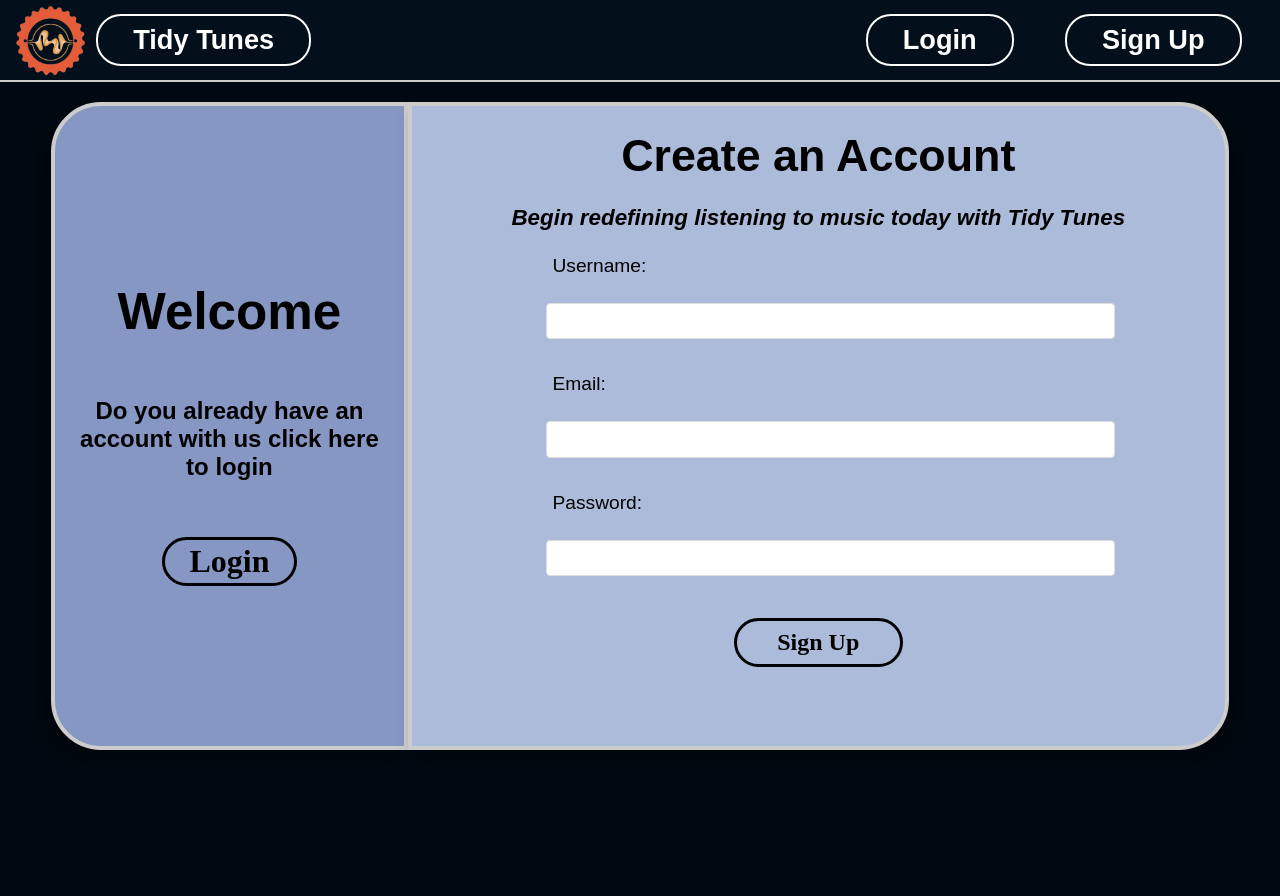
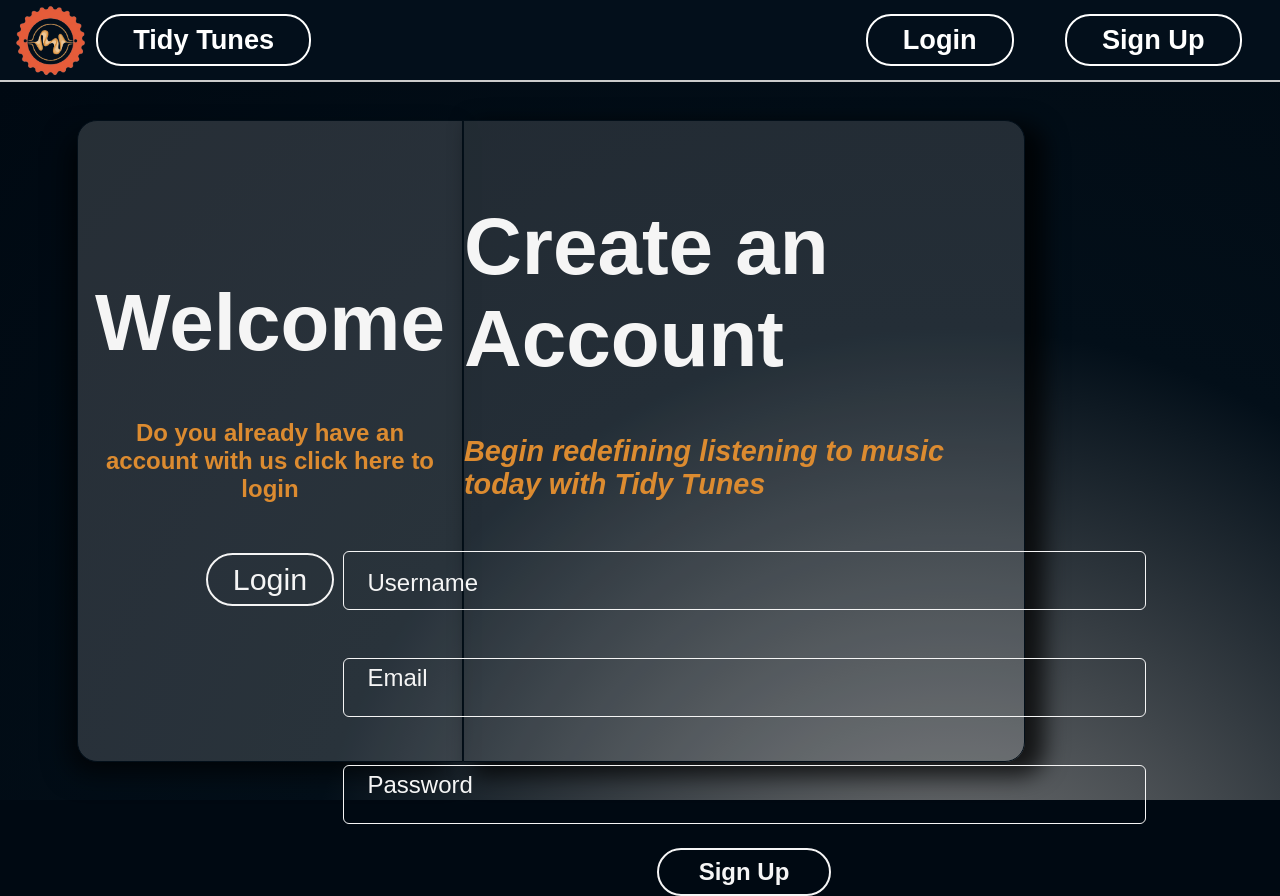
Before and after one commit to jayyy044/Tidy-Tunes, a React (Vite) app in the folder Frontend/: page /register in a window 1280 px wide. Before the commit the page ends 800 px from the top, so only its background shows below. Built offline with nearby package versions, Linux system fonts and the light colour scheme; a web font is replaced by a local one.

Commit message:
cleaned up login and register page make login hook

```diff
--- a/Frontend/src/app.css
+++ b/Frontend/src/app.css
@@ -11,4 +11,5 @@ body{
 :root{
     --navbarHeight: 98.55px;
     --AccentColor: #dc8b30;
+    --FontBorderColor: #f5f5f5;
 }
--- /dev/null
+++ b/Frontend/src/hooks/useLogin.jsx
@@ -0,0 +1,62 @@
+import React, { useState } from 'react'
+import { useAuthContext } from '../../hooks/useAuthContext';
+
+
+export const useLogin = () => {
+    const { dispatch } = useAuthContext();
+    const [error, setError ] = useState({ email: '', password: '', default: '' })
+    const [isLoading, setIsLoading] = useState(null)
+
+    const Login = async (email, password) => {
+        setIsLoading(true)
+        setError({})
+        try {
+            const response = await fetch('/api/login', {
+                method: 'POST',
+                headers: { 'Content-Type': 'application/json' },
+                body: JSON.stringify({ email, password })
+            });
+            const data = await response.json();
+            if (!response.ok) {
+                switch (data.error) {
+                    case "Invalid Email":
+                        setError({ ...error, email: 'Invalid Email' });
+                        break;
+                    case "Invalid Password":
+                        setError({ ...error, password: 'Invalid Password' });
+                        break;
+                    default:
+                        setError({...error, default: 'Error Logging In' })
+                        break;
+                }
+                setIsLoading(false);
+                return;
+            }
+            else {
+                let userState = {};
+                const storedUserState = localStorage.getItem('userState');
+                if (storedUserState) {
+                  try {
+                    userState = JSON.parse(storedUserState);
+                    userState.JWT_access = data.JWT_access;
+                    userState.Username = data.username;
+                    localStorage.setItem('userState', JSON.stringify(userState));
+                  } catch (error) {
+                    console.log('Error parsing userState:', error);
+                    setError({...error, default: 'Error Logging In' })
+                  }
+                }
+                dispatch({ type: 'LOGIN', payload: { JWT_access: data.JWT_access, Username: data.username } });
+                setError({});
+                setIsLoading(false);
+            }
+        }
+        catch (error) {
+            console.log('There was an error that occured', error)
+            setError({ ...error, default: 'Error Logging In' });
+            setIsLoading(false);
+        }
+    }
+
+    return {Login, isLoading, error}
+}
--- a/Frontend/src/pages/LoginPage/LoginPage.jsx
+++ b/Frontend/src/pages/LoginPage/LoginPage.jsx
@@ -2,13 +2,12 @@ import React, { useState, useEffect } from 'react';
 import { toast } from 'react-toastify';
 import { Link, useNavigate } from 'react-router-dom';
 import './LoginPage.css';
-import { useAuthContext } from '../../hooks/useAuthContext';
+import { useLogin } from '../../hooks/useLogin'
 
 const LoginForm = () => {
     const { state, dispatch } = useAuthContext();
     const [email, setEmail] = useState('');
     const [password, setPassword] = useState('');
-    const [errors, setErrors] = useState({ email: '', password: '' });
     useEffect(() => {
         if (state.token){
             console.log("State token updated:", state.token);
@@ -16,29 +15,23 @@ const LoginForm = () => {
         }
     }, [state.token]);
 
-    const handleSubmit = async (event) => {
+    const FormSubmit = async (event) => {
         event.preventDefault();
+        useLogin()
         try {
             const response = await fetch('/api/login', {
                 method: 'POST',
                 headers: { 'Content-Type': 'application/json' },
                 body: JSON.stringify({ email, password })
             });
-            const responseData = await response.json();
+            const json_response = await response.json();
             if (!response.ok) {
-                switch (responseData.error) {
+                switch (json_response.error) {
                     case "Invalid Email":
                         setErrors({ ...errors, email: 'Invalid Email' });
                         break;
                     case "Invalid Password":
                         setErrors({ ...errors, password: 'Invalid Password' });
-                        break;
-                    case "Invalid Email and Password":
-                        setErrors({
-                            ...errors,
-                            email: 'Invalid Email',
-                            password: 'Invalid Password'
-                        });
                         break;
                     default:
                         break;
@@ -50,16 +43,16 @@ const LoginForm = () => {
                 setPassword('');
                 setErrors({});
                 toast.success('User Logged in! Welcome back to Tidy Tunes');
-                dispatch({ type: 'LOGIN', payload: responseData.token });
+                dispatch({ type: 'LOGIN', payload: json_response.token });
             }
-        } catch (error) {
+        }
+        catch(error){
             toast.error('Error During Logging In');
             console.log(error);
         }
     };
     const handleFocus = (inputName) => {
         setErrors({...errors, [inputName]: ''})
-
     }
     const SpotifyAuthUrl = async (token) => {
         try {
@@ -84,46 +77,51 @@ const LoginForm = () => {
     return (
         <div className="Login_Container">
              <div className="Login_WelcomeCard">
-                <h1 style= 'color:#dc8b30'>Welcome</h1>
+                <h1>Welcome</h1>
                 <h2>
                     Don't have an account? That's okay, click below to sign up.
                 </h2>
                 <Link to='/register'>Sign Up</Link>
             </div>
             <div className="Login_FormCard">
-                {/* <h1>Login</h1>
+                <h1>Login</h1>
                 <h2>
                     Login and let your Tidy Tunes redefine your music listening.
                 </h2>
-                <form onSubmit={handleSubmit}>
-                    <label htmlFor="email">Email:</label>
-                    <br />
-                    <input
+                <form onSubmit={FormSubmit} >
+
+                    <label >
+                        <input
+                        className={`input_field_L ${email ? 'has-value' : ''}`}
                         type="email"
+                        placeholder=" "
                         onChange={(event) => setEmail(event.target.value)}
                         onFocus={() => handleFocus('email')}
                         required
                         value={email}
-                        style={{border: errors.email && "2px solid red"}}
-                    />
-                    {errors.email && <div className="Login_Error">{errors.email}</div>}
+                        style={{border: errors.email && "2px solid red"}} />
+                        <span className={`input_label_EL ${errors.email ? 'error' : ''}`}>Email</span>
+                    </label>
 
+                    {errors.email && <div className="Login_Error_E">{errors.email}</div>}
 
-                    <label htmlFor="password">Password:</label>
-                    <br />
-                    <input
+                    <label >
+                       <input
+                        className={`input_field_L ${password ? 'has-value' : ''}`}
                         type="password"
+                        placeholder=' '
                         onChange={(event) => setPassword(event.target.value)}
                         onFocus={() => handleFocus('password')}
                         required
                         value={password}
-                        style={{border: errors.password && "2px solid red"}}
-                    />
-                    {errors.password && <div className="Login_Error">{errors.password}</div>}
+                        style={{border: errors.password && "2px solid red"}} />
+                        <span className={`input_label_PL ${errors.password ? 'error' : ''}`} >Password</span>
+                    </label>
 
+                    {errors.password && <div className="Login_Error_P">{errors.password}</div>}
 
                     <button type="submit">Login</button>
-                </form>  */}
+                </form>
             </div>
         </div>
     );
--- a/Frontend/src/pages/RegisterPage/RegisterPage.css
+++ b/Frontend/src/pages/RegisterPage/RegisterPage.css
@@ -1,143 +1,213 @@
- .Register_Container{
+.Register_Container{
     display: flex;
-    flex:1;
     flex-direction: row;
-    height: 86vh;
-    width: 100vw;
-    margin: auto;
     align-items: center;
-
+    height: calc(100dvh - var(--navbarHeight));
+    background: radial-gradient(circle farthest-corner at 950px 900px,#7d7d7d,#030f19,#000912);
 }
 
-.Register_WelcomeCard{
-    border: 4px solid #ccc;
-    box-shadow: -10px 10px 20px rgba(0, 0, 0, 0.4);
-    background-color:#8697C4;
+.Register_WelcomeCard {
+    background: rgba(255, 255, 255, 0.15);
+    border: 1px solid #030f19;
     width: 30vw;
     height: 80vh;
-    border-top-left-radius: 50px;
-    border-bottom-left-radius: 50px;
+    border-top-left-radius: 20px;
+    border-bottom-left-radius: 20px;
+    box-shadow: -10px 13px 28px -4px rgba(0,0,0,0.75);
+    margin-left: 77px;
     display: flex;
     flex-direction: column;
     justify-content: center;
-    margin-left: 4vw;
-}
-
-.Register_FormCard{
-    border: 4px solid #ccc;
-    box-shadow: 10px 10px 20px rgba(0, 0, 0, 0.4);
-    background-color: #ADBBDA;
-    width: 70vw;
-    height: 80vh;
-    margin-right: 4vw;
-    border-top-right-radius: 50px;
-    border-bottom-right-radius: 50px;
+    align-items: center;
 }
 
 .Register_WelcomeCard h1{
-    font-size: 320%;
-    text-align: center;
-    margin-bottom: 7vh;
-    margin-top: 12vh;
-}
-
-.Register_FormCard h1{
-    font-size: 280%;
-    text-align: center;
-    margin-bottom: 3vh;
-    margin-top: 3vh;
+    font-size: 5rem;
+    margin-bottom: 50px;
+    color: var(--FontBorderColor)
 }
 
 .Register_WelcomeCard h2{
+    padding-inline: 1vw;
+    font-size: 1.5rem;
     text-align: center;
-    margin-bottom: 7vh;
-    padding-left: 1vw;
-    padding-right: 1vw;
-}
-
-.Register_FormCard h2{
-    text-align: center;
-    margin-bottom: 3vh;
-    padding-left: 1vw;
-    padding-right: 1vw;
-    font-style: italic;
-    font-size: 140%;
+    margin-bottom: 50px;
+    color: var(--AccentColor)
 }
 
 .Register_WelcomeCard a{
-    padding: 1% 7%;
-    font-size: 2em;
-    background-color: #8697C4;
+    padding: 7px 25px;
+    font-size: 1.9rem;
     border-radius: 50px;
-    margin: 0 auto;
-    margin-bottom: 10vh;
-    font-family: 'Times New Roman', Times, serif;
-    font-weight: bold;
-    border: 3px solid black;
-    transition: transform 0.3s ease;
+    border: 2px solid var(--FontBorderColor);
+    transition: box-shadow 0.5s ease-in-out, border-color 0.5s ease-in-out,
+    color 0.5s ease-in-out, text-shadow 0.5s ease-in-out, transform 0.5s ease-in-out;
     text-decoration: none;
-    color: black;
+    color: var(--FontBorderColor);
 }
 
 .Register_WelcomeCard a:hover{
     transform: translateY(-8px);
+    border-color:var(--AccentColor) ;
+    box-shadow: 0 0 15px 5px var(--AccentColor);
+    color: var(--AccentColor);
+    text-shadow: 1px 3px 5px var(--AccentColor);
+}
+
+.Register_FormCard{
+    background: rgba(255, 255, 255, 0.13);
+    border: 1px solid #030f19;
+    width: 70vh;
+    height: 80vh;
+    box-shadow: 15px 9px 22px 5px rgba(0,0,0,0.75);
+    margin-right: 77px;
+    display: flex;
+    flex-direction: column;
+    align-items: center;
+    border-top-right-radius: 20px;
+    border-bottom-right-radius: 20px;
+}
+
+.Register_FormCard h1{
+    font-size: 5rem;
+    margin-top: 5rem;
+    margin-bottom: 50px;
+    color: var(--FontBorderColor);
+}
+
+.Register_FormCard h2{
+    font-size: 1.8rem;
+    margin-bottom: 50px;
+    font-style: italic;
+    color: var(--AccentColor);
 }
 
 .Register_FormCard form{
     display: flex;
     flex-direction: column;
     align-items: center;
-    /* width: 100%;  */
-
 }
 
-.Register_FormCard form label{
-    align-self: flex-start;
-    margin-left: 11vw;
-    font-size: 120%;
+.input_R {
+    position: relative;
 }
 
-.Register_FormCard form input{
-    font-size: 100%;
-    font-weight: 550;
-    padding: 1%;
-    margin-top: 1vh;
-    margin-bottom: 2vh;
-    margin-left: 3%;
-    width: 70%;
-    border: 1px solid #ddd;
-    border-radius: 4px;
-    box-sizing: border-box;
-    transition: box-shadow 0.3s ease, transform 0.3s ease;
+
+
+.input_field_ER,
+.input_field_PR {
+    margin-top: 3rem;
 }
 
-.Register_FormCard form input:active,
-.Register_FormCard form input:focus{
-    box-shadow: 5px 10px 25px rgba(255, 255, 255, 1);
-    transform: translateY(-3px);
+.input_field_PR,
+.input_field_ER,
+.input_field_UR{
+    padding-top: 20px;
+    padding-left: 10px;
+    padding-bottom: 15px;
+    font-size: 1.2rem;
+    width: 803px;
+    box-sizing: border-box;
+    display: block;
+    border: 1px solid var(--FontBorderColor);
+    color: var(--FontBorderColor);
+    background: transparent;
+    border-radius: 6px;
+}
+
+.input_field_PR:focus,
+.input_field_ER:focus,
+.input_field_UR:focus,
+.input_field_PR:active,
+.input_field_ER:active,
+.input_field_UR:active {
+    outline: none;
+    border: 2px solid var(--AccentColor);
+}
+.input_label_UR{
+   margin-top: 16px;
+}
+
+.input_label_ER,
+.input_label_PR {
+    margin-top: 6.5vh;
+}
+
+
+.input_label_PR,
+.input_label_ER,
+.input_label_UR{
+
+    margin-left: 5px;
+    font-size: 1.5rem;
+    padding: 2px 20px;
+    color: var(--FontBorderColor);
+    position: absolute;
+    left: 0;
+    top: 0;
+    white-space: nowrap;
+    transform: translate(0, 0);
+    transform-origin: 0 0;
+    transition: transform 180ms ease-in-out;
+}
+
+.input_field_PR:focus + .input_label_PR,
+.input_field_PR.has-value + .input_label_PR{
+    margin-top: 5.8vh;
+    background: linear-gradient(to top, #565b60, #565b61);
+    transform: translate(.25rem, -65%) scale(.8);
+    color: var(--AccentColor);
+}
+
+.input_field_ER:focus + .input_label_ER,
+.input_field_ER.has-value + .input_label_ER{
+    margin-top: 5.8vh;
+    background: linear-gradient(to top, #464d53, #464d53);
+    transform: translate(.25rem, -65%) scale(.8);
+    color: var(--AccentColor);
+}
+
+.input_field_UR:focus + .input_label_UR,
+.input_field_UR.has-value + .input_label_UR{
+    margin-top: 7px;
+    background: linear-gradient(to top, #353e45, #343d45);
+    transform: translate(.25rem, -65%) scale(.8);
+    color: var(--AccentColor);
 }
 
 .Register_FormCard form button{
+    background: transparent;
     padding: 1% 5%;
     font-size: 1.5em;
-    background-color: #ADBBDA;
     border-radius: 50px;
     margin: 0 auto;
-    margin-top: 1vh;
-    font-family: 'Times New Roman', Times, serif;
+    margin-top: 3vh;
     font-weight: bold;
-    border: 3px solid black;
-    transition: transform 0.3s ease;
-    color: black;
+    border: 2px solid var(--FontBorderColor);
+    transition: box-shadow 0.5s ease-in-out, border-color 0.5s ease-in-out,
+    color 0.5s ease-in-out, text-shadow 0.5s ease-in-out, transform 0.5s ease-in-out;
+    color: var(--FontBorderColor);
+}
+
+.Register_FormCard form button:hover{
+    transform: translateY(-8px);
+    border-color:var(--AccentColor) ;
+    box-shadow: 0 0 15px 5px var(--AccentColor);
+    color: var(--AccentColor);
+    text-shadow: 1px 2px 5px var(--AccentColor);
+}
+
+.Register_Error {
+    margin-left: auto;
+    margin-right: 0.25vw;
+    margin-top: 0.6vh;
+    margin-bottom: -2rem;
+    color: red;
 }
 
 
-.Register_FormCard form button:hover {
-    transform: translateY(-8px);
+.input_label_ER.error,
+.input_label_UR.error,
+.input_label_PR.error {
+    color: red !important;
 }
-.Register_Error{
-    align-self: flex-start;
-    margin-left: 11vw;
-    margin-bottom: -1vh;
-    color: red;
-}
--- a/Frontend/src/pages/RegisterPage/RegisterPage.jsx
+++ b/Frontend/src/pages/RegisterPage/RegisterPage.jsx
@@ -59,6 +59,7 @@ const RegisterPage = () => {
             console.log(error);
         }
     };
+
     const handleFocus = (inputName) => {
         setErrors({...errors, [inputName]: ''})
 
@@ -86,41 +87,59 @@ const RegisterPage = () => {
                         Begin redefining listening to music today with Tidy Tunes
                     </h2>
                     <form onSubmit={handleSubmit}>
-                        <label  htmlFor="username">Username:</label>
-                        <br />
+
+                        <label className='input_R'>
+
                             <input
+                            className={`input_field_UR ${username ? 'has-value' : ''}`}
                             type="text"
+                            placeholder=" "
                             onChange={(event) => setUsername(event.target.value)}
                             onFocus={() => handleFocus('username')}
                             required
                             value={username}
-                            style={{border: errors.username && "2px solid red"}}
-                        />
+                            style={{border: errors.username && "2px solid red"}} />
+
+                            <span className={`input_label_UR ${errors.username ? 'error' : ''}`}>Username</span>
+
+                        </label>
+
                         {errors.username && <div className="Register_Error">{errors.username}</div>}
-                        <br />
-                        <label htmlFor="email">Email:</label>
-                        <br />
+
+                        <label className='input_R'>
+
                             <input
+                            className={`input_field_ER ${email ? 'has-value' : ''}`}
                             type="email"
+                            placeholder=" "
                             onChange={(event) => setEmail(event.target.value)}
                             onFocus={() => handleFocus('email')}
                             required
                             value={email}
-                            style={{border: errors.email && "2px solid red"}}
-                        />
+                            style={{border: errors.email && "2px solid red"}} />
+
+                            <span className={`input_label_ER ${errors.email ? 'error' : ''}`}>Email</span>
+
+                        </label>
+
                         {errors.email && <div className="Register_Error">{errors.email}</div>}
-                        <br />
-                        <label htmlFor="password">Password:</label>
-                        <br />
+
+                        <label className='input_R'>
+
                             <input
+                            className={`input_field_PR ${password ? 'has-value' : ''}`}
                             type="password"
+                            placeholder=" "
                             onChange={(event) => setPassword(event.target.value)}
                             onFocus={() => handleFocus('password')}
                             required
                             value={password}
-                        />
-                        <br />
-                        <button>Sign Up</button>
+                            style={{border: errors.password && "2px solid red"}} />
+
+                            <span className={`input_label_PR ${errors.password ? 'error' : ''}`}>Password</span>
+
+                        </label>
+                        <button type="submit">Sign Up</button>
                     </form>
                 </div>
             </div>
```
Also changed, not shown: Frontend/src/context/AuthContext.jsx (+9 -4 lines), Frontend/src/pages/LoginPage/LoginPage.css (+140 -88 lines), 2 other files (tests, documents, lock files or other folders). Lines whose indentation alone changed are shown as unchanged.
